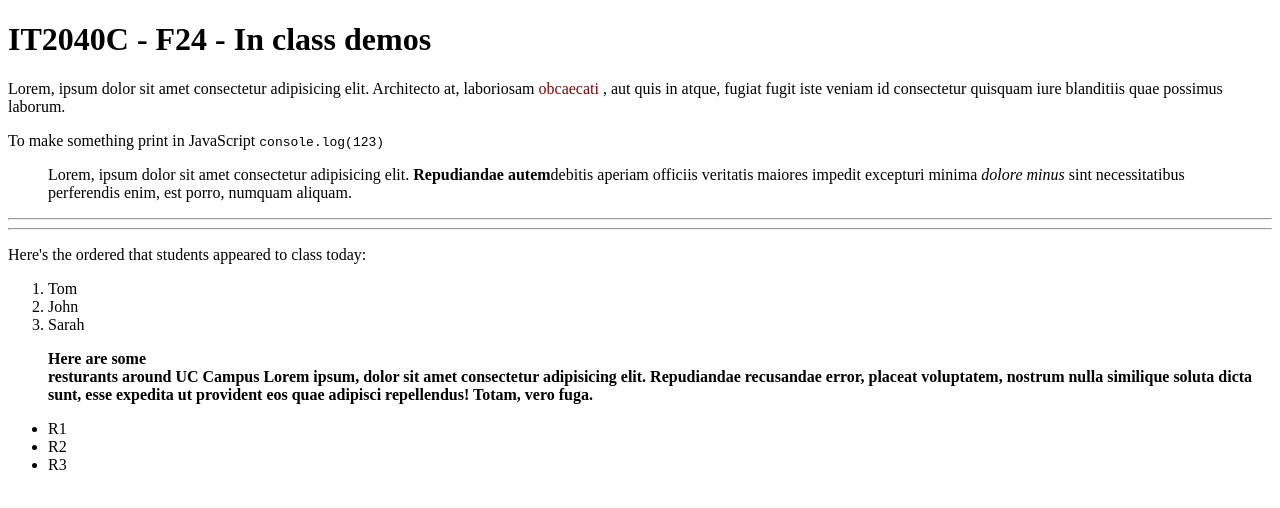
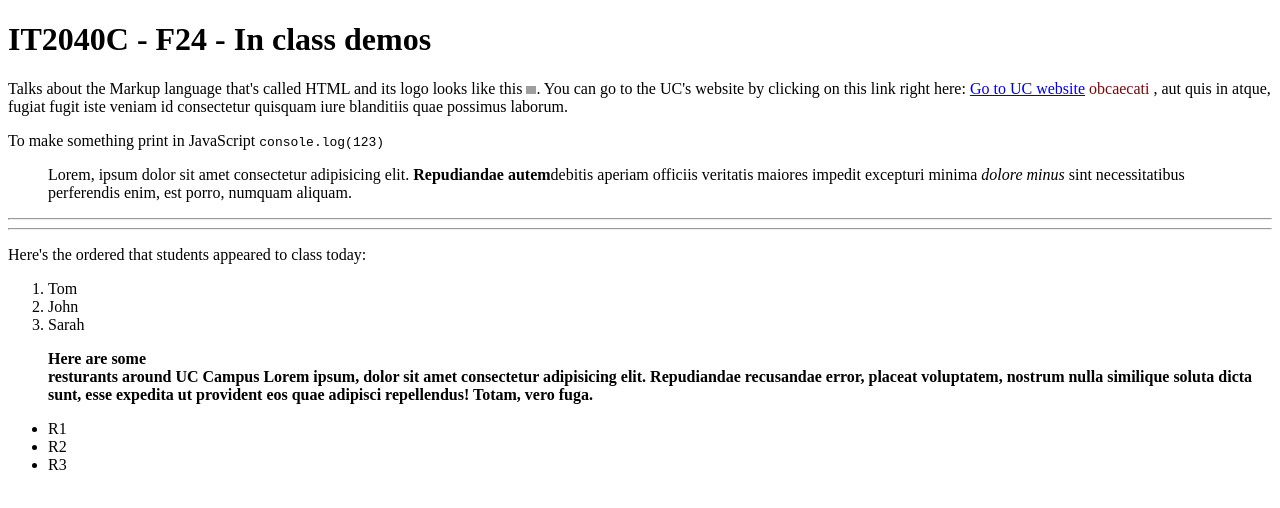
Before and after one commit to Gilany-IT2040/in-class-demos, a plain HTML site: page index.html in a window 1280 px wide. Drawn offline with Linux system fonts and the light colour scheme; grey boxes are pictures that could not be loaded.

Commit message:
images and links

```diff
--- a/index.html
+++ b/index.html
@@ -10,8 +10,9 @@
     <h1>
         IT2040C - F24 - In class demos
     </h1>
+
     <p>
-        Lorem, ipsum dolor sit amet consectetur adipisicing elit. Architecto at, laboriosam
+        Talks about the Markup language that's called HTML and its logo looks like this <img src="//brandslogos.com/wp-content/uploads/images/large/html5-logo.png" alt="HTML5 Logo" width="10" >. You can go to the UC's website by clicking on this link right here: <a href="https://uc.edu">Go to UC website</a>
         <span style="color: rgb(129, 5, 5);">
             obcaecati
         </span>
```
Also changed, not shown: images/html5-logo.png (added).
